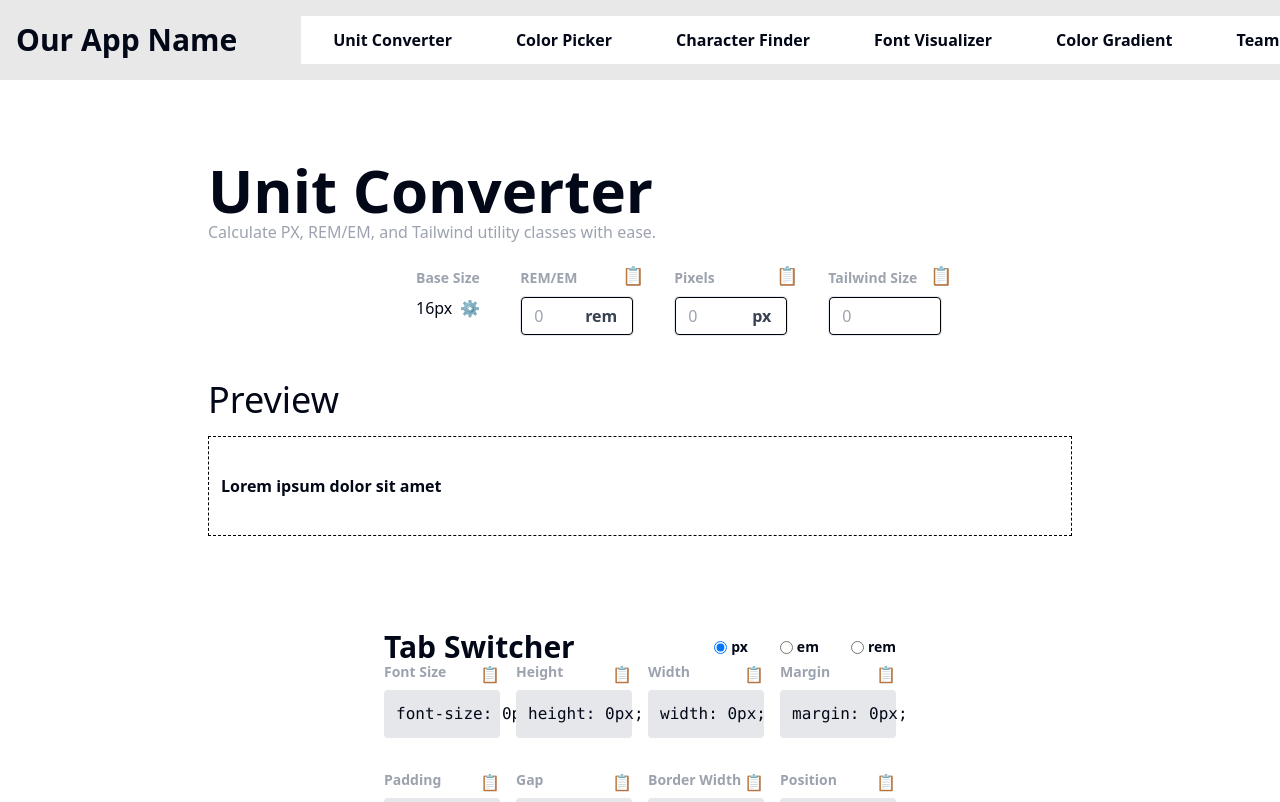
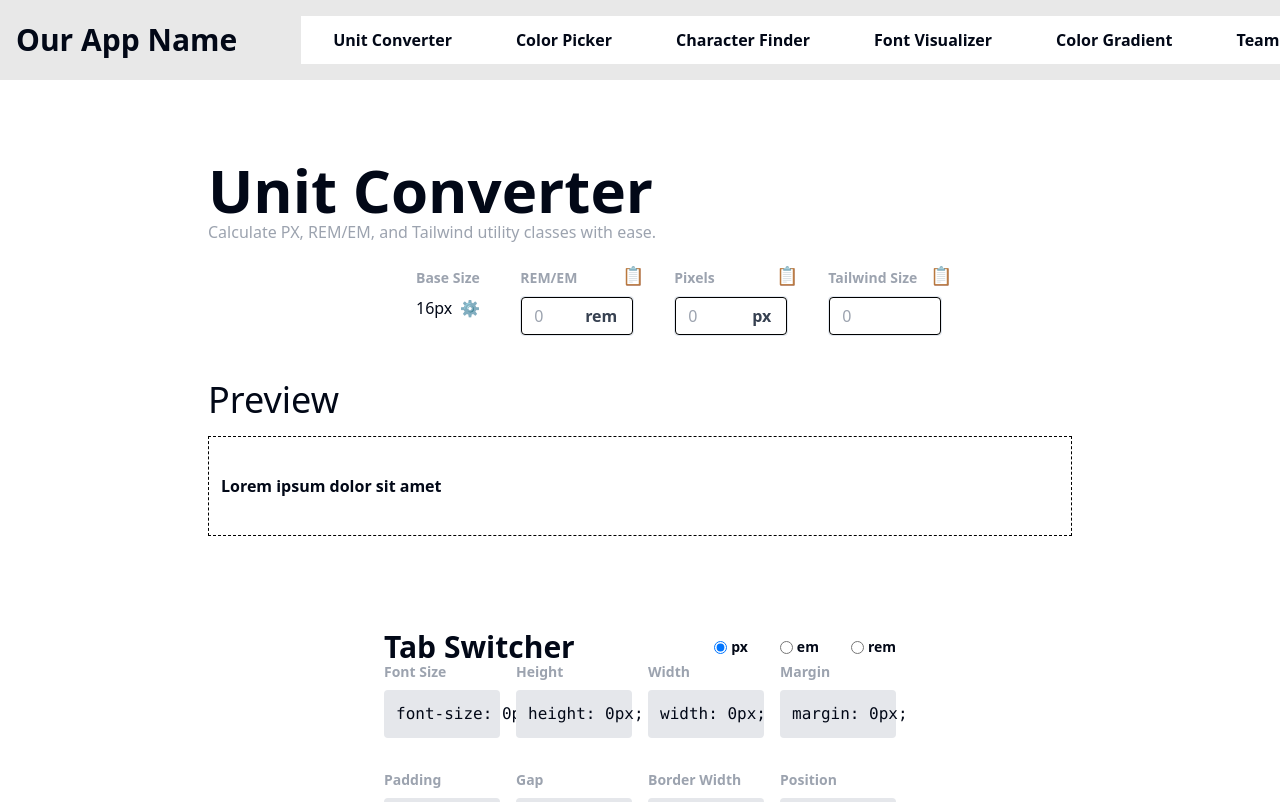
Before and after one commit to chingu-voyages/devex.tools, a React (Vite) app in the folder fetools-app/: page /unit-converter in a window 1280 px wide. Shown: the top 802 px of the page. Built offline with nearby package versions, Linux system fonts and the light colour scheme.

Commit message:
Make copy button in code block only appear when hovered on, and fix copy button not copying code string issue

```diff
--- a/fetools-app/src/components/CodeBlock.jsx
+++ b/fetools-app/src/components/CodeBlock.jsx
@@ -3,17 +3,18 @@ import CopyButton from "./CopyButton";
 
 function CodeBlock({ title, code }) {
   // Function to provide the code text to the CopyButton
-
-  const handleCopy = () => code;
+  const getCode = () => code.toString();
 
   return (
-    <div className="mb-4 relative">
+    <div className="mb-4 relative group">
       <div className="mb-2 text-sm font-bold text-gray-400">{title}</div>
-      <div className="absolute top-0 right-0 mb-2">
-        <CopyButton onCopy={handleCopy} />
+      <div className="p-3 bg-gray-200 rounded relative">
+        <pre>
+          <code>{code}</code>
+        </pre>
       </div>
-      <div className="p-3 bg-gray-200 rounded relative">
-        <code>{code}</code>
+      <div className="absolute top-0 right-0 mb-2 hidden group-hover:flex">
+        <CopyButton onCopy={getCode} />
       </div>
     </div>
   );
--- a/fetools-app/src/pages/UnitConverter.jsx
+++ b/fetools-app/src/pages/UnitConverter.jsx
@@ -165,28 +165,28 @@ function UnitConverter() {
     <div className="grid grid-cols-4 gap-4">
       {isNaN(pixels)
         ? CodeSamples["NaN"].map((sample) => (
-            <CodeBlock title={sample.title} code={<pre>{sample.code}</pre>} />
+            <CodeBlock title={sample.title} code={sample.code} />
           ))
         : CodeSamples["px"].map((sample) => (
-            <CodeBlock title={sample.title} code={<pre>{sample.code}</pre>} />
+            <CodeBlock title={sample.title} code={sample.code} />
           ))}
     </div>,
     <div className="grid grid-cols-4 gap-4">
       {isNaN(em)
         ? CodeSamples["NaN"].map((sample) => (
-            <CodeBlock title={sample.title} code={<pre>{sample.code}</pre>} />
+            <CodeBlock title={sample.title} code={sample.code} />
           ))
         : CodeSamples["em"].map((sample) => (
-            <CodeBlock title={sample.title} code={<pre>{sample.code}</pre>} />
+            <CodeBlock title={sample.title} code={sample.code} />
           ))}
     </div>,
     <div className="grid grid-cols-4 gap-4">
       {isNaN(pixels)
         ? CodeSamples["NaN"].map((sample) => (
-            <CodeBlock title={sample.title} code={<pre>{sample.code}</pre>} />
+            <CodeBlock title={sample.title} code={sample.code} />
           ))
         : CodeSamples["rem"].map((sample) => (
-            <CodeBlock title={sample.title} code={<pre>{sample.code}</pre>} />
+            <CodeBlock title={sample.title} code={sample.code} />
           ))}
     </div>,
   ];
```
